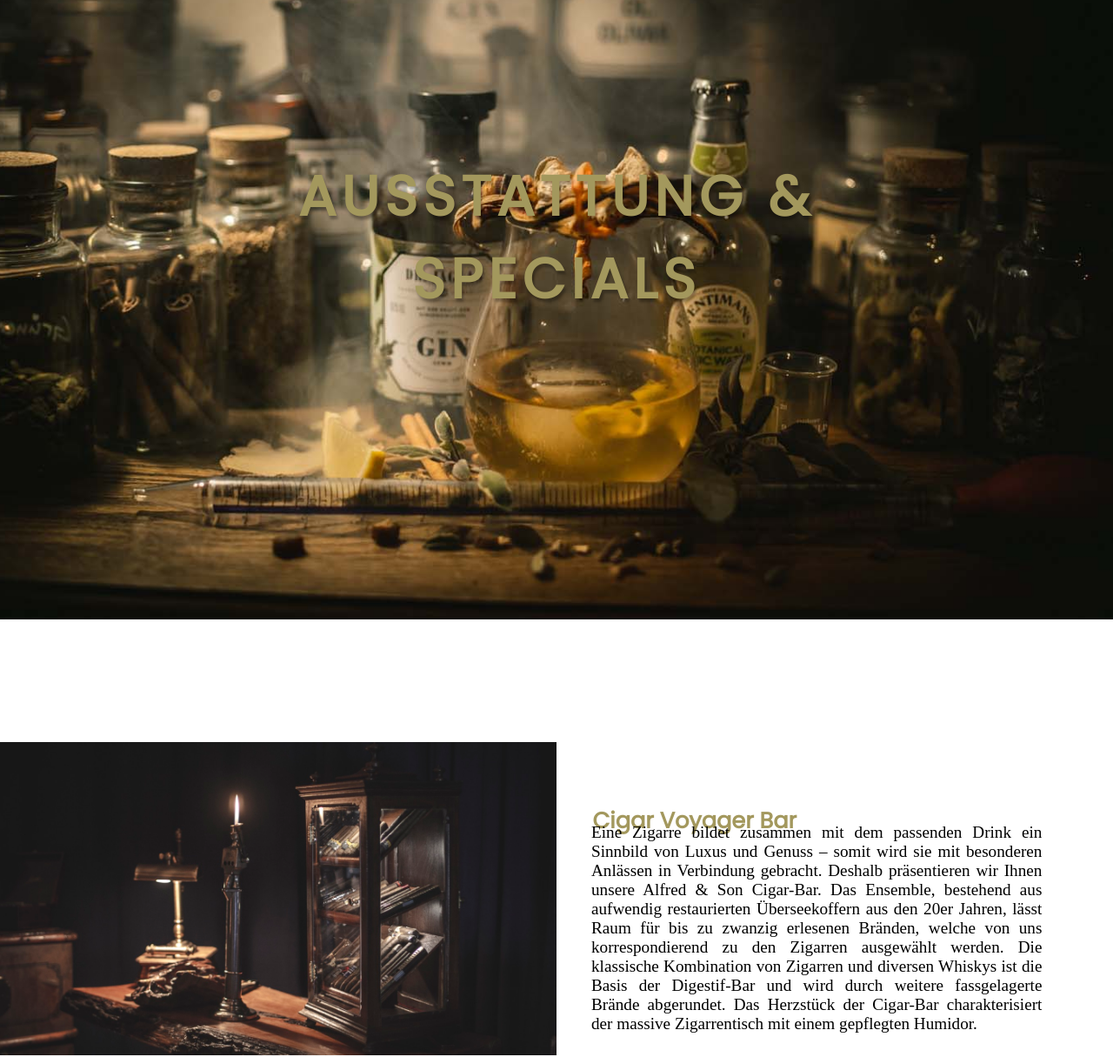
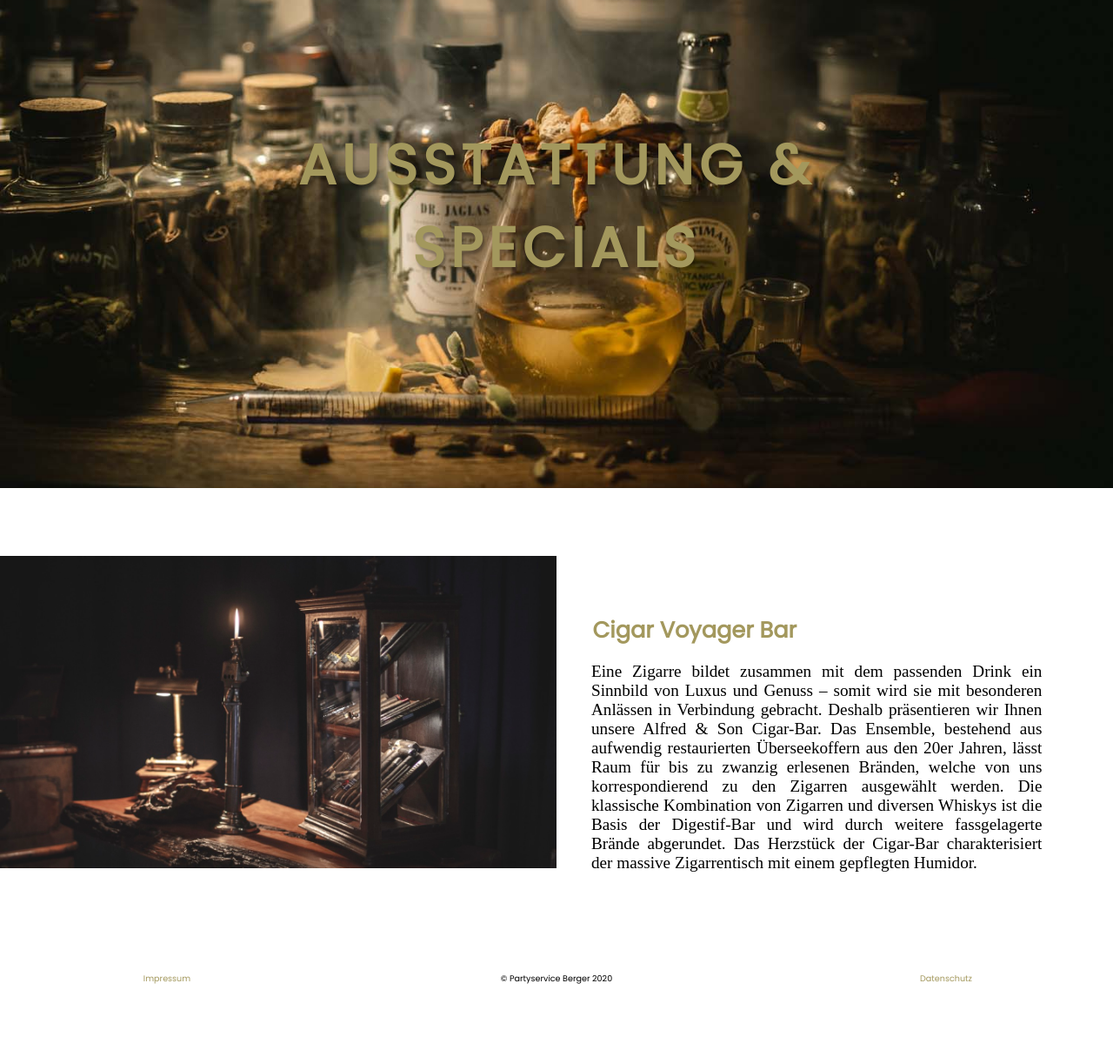
Before and after one commit to juliabrchrdt/partyserviceberger, a Gatsby site: page /ausstattung in a window 1280 px wide. Shown: the part 87-1302 px from the top of the page at 87% size. After the commit the page ends 1240 px from the top, so only its background shows below. Built offline with nearby package versions, Linux system fonts and the light colour scheme; Gatsby itself is replaced by a stand-in of ours; a web font is replaced by a local one.

Commit message:
Fehlerbehebung
+ grid-template-row von vw auf % bei Header und Textmodul für vertikale Anpassung des Contents
- noch ausstehend bei Slider, Card und Contact Modul

```diff
--- a/src/components/00_Lib/ImageProvider.scss
+++ b/src/components/00_Lib/ImageProvider.scss
@@ -1,6 +1,6 @@
 .img__position {
   display: grid;
-  grid-template-rows: 100vh;
+  grid-template-rows: 90%;
 }
 
 
--- a/src/components/01_Layout/Layout.module.scss
+++ b/src/components/01_Layout/Layout.module.scss
@@ -3,13 +3,9 @@
 * {
   margin: 0;
   padding: 0;
+}
 
-
-}
 body {
   background-color: white;
 
-
-
-
 }
--- a/src/components/03_Header/Header.module.scss
+++ b/src/components/03_Header/Header.module.scss
@@ -1,15 +1,14 @@
 @import "../00_Lib/variables";
 
 .box {
-  position: relative;
-  height: 100vh;
+margin: 0;
 }
 
 .header {
-  position: relative;
+
   display: grid;
-  grid-template-columns: 10vw 80vw 10vw;
-  grid-template-rows: 15vh 60vh 15vh;
+  grid-template-columns: 10% 80% 10%;
+  grid-template-rows: 25vh 50vh 25vh;
 
   &__position {
     grid-column: 1/4;
@@ -40,13 +39,14 @@
   }
 }
 
-@media (min-width: 76em) {
+@media (min-width: 70em) {
   .box {
-    position: relative;
-    height: 100vh;
+
   }
   .header {
-    grid-template-columns: 25vw 50vw 25vw;
+    grid-template-columns: 25% 50% 25%;
+    grid-template-rows: 25% 40% 25%;
+
 
     &__title {
       font-size: 5vw;
--- a/src/components/04_TextBox/Textbox.js
+++ b/src/components/04_TextBox/Textbox.js
@@ -21,7 +21,7 @@
               </div>
             </div>
         <div className={styles.textbox__img}>
-          <ImageProvider alt={props.alt} filename={props.filename} />
+          <ImageProvider alt={props.alt} filename={props.filename}  />
         </div>
       </div>
   )
--- a/src/components/04_TextBox/Textbox.module.scss
+++ b/src/components/04_TextBox/Textbox.module.scss
@@ -1,10 +1,11 @@
 @import "../00_Lib/variables";
 
 .textbox {
+  position: relative;
   background-color: white;
   display: grid;
-  grid-template-columns: 100vw;
-  grid-template-rows: 15vh 40vh 35vh 5vh;
+  grid-template-columns: 100%;
+  grid-template-rows: 15% 40% 40% 5%;
   overflow: hidden;
 
   &__content {
@@ -17,10 +18,10 @@
   }
 
   &__title {
-    margin-top: 2em;
+    margin: 1em;
     font-family: $fontTitle;
     color: $gold;
-    font-size:5vw;
+    font-size:180%;
     text-align: center;
     grid-row: 1/2;
     justify-self: center;
@@ -57,8 +58,9 @@
 
 @media (min-width: 70em) {
   .textbox {
+
     grid-template-columns: 50% 50%;
-    grid-template-rows: 20vh 10vh 30vh 20vh;
+    grid-template-rows: 10% 30% 30% 10%;
     grid-column-gap: 1em;
 
 
@@ -74,7 +76,7 @@
       font-size: 2vw;
       align-self: start;
       justify-self: start;
-      margin-left: 1em;
+
     }
 
     &__text {
@@ -88,8 +90,6 @@
       height: auto;
       margin-left: 0;
       overflow: hidden;
-      visibility: visible;
-      position: relative;
       grid-row: 2/4;
       grid-column: 1/2;
       align-self: center;
--- a/src/components/05_Slider/Slider.module.scss
+++ b/src/components/05_Slider/Slider.module.scss
@@ -155,7 +155,7 @@
       justify-self: start;
       align-self: start;
       margin: 2em;
-      font-size: 2em;
+      font-size: 200%;
       font-family: $fontTitle;
       text-transform: uppercase;
       color: $gold;
@@ -200,6 +200,7 @@
       grid-column: 1/2;
       justify-self: center;
       align-self: end;
+
     }
   }
 
--- a/src/components/06_Cards/Cards.module.scss
+++ b/src/components/06_Cards/Cards.module.scss
@@ -1,6 +1,7 @@
 @import "../00_Lib/variables";
 
 .cards {
+
   z-index: 200;
 
   &__content {
@@ -97,7 +98,7 @@
   .cards {
     &__content {
       z-index: 200;
-      position: relative;
+
       grid-template-columns: repeat(5, 20%);
       grid-template-rows: 10vh 50vh 10vh;
       grid-column-gap: 3em;
--- a/src/components/07_Contact/Contact.module.scss
+++ b/src/components/07_Contact/Contact.module.scss
@@ -2,7 +2,7 @@
 
 .contact {
   z-index: 399;
-  position: relative;
+
   display: grid;
   grid-template-columns: 100vw;
   grid-template-rows: 5vh 10vh 20vh 20vh 15vh;
--- a/src/pages/ausstattung.js
+++ b/src/pages/ausstattung.js
@@ -5,7 +5,7 @@
 
 export default () => (
   <Layout>
-    <Header alt={"header"}  filename={"ausstattung.jpg"} title={"Ausstattung & Specials"}  styling={{height: "111%"}}/>
+    <Header alt={"header"}  filename={"ausstattung.jpg"} title={"Ausstattung & Specials"}  styling={{height: "100%"}}/>
     <TextBox
       title={"Cigar Voyager Bar"}
       text={`Eine Zigarre bildet zusammen mit dem passenden Drink ein Sinnbild von Luxus und Genuss – somit wird sie mit besonderen Anlässen in Verbindung gebracht.
--- a/src/pages/hochzeiten.js
+++ b/src/pages/hochzeiten.js
@@ -6,7 +6,7 @@
 const Hochzeiten = () => {
   return (
     <Layout>
-      <Header alt={"header"}  filename={"hochzeit-3.jpg"} title={"Hochzeiten"} styling={{height: "111%"}}/>
+      <Header alt={"header"}  filename={"hochzeit-3.jpg"} title={"Hochzeiten"} styling={{height: "100%"}}/>
       <TextBox
         title={"Der schönste Tag Ihres Lebens"}
         text={`Nach über 30 Ehejahren blicken wir noch immer gerne auf unseren eigenen Hochzeitstag zurück, der uns daran erinnert, wie unvergesslich ein einzelner Tag sein kann. Deshalb legen wir alles daran, gerade diesen Tag für Sie zu einem einzigartigen Erlebnis werden zu lassen. In den langen Jahren, in denen wir die unterschiedlichsten Brautpaare beraten durften, konnten wir viele Erfahrungen sammeln, die wir gerne an Sie weitergeben.`}
--- a/src/pages/index.js
+++ b/src/pages/index.js
@@ -10,7 +10,7 @@
 
 export default () => (
   <Layout>
-    <Header alt={"header"} filename={"header.jpg"} fileLogo={"logo.png"} styling={{height: "111%"}}/>
+    <Header alt={"header"} filename={"header.jpg"} fileLogo={"logo.png"} styling={{height: "100%"}}/>
     <TextBox
       title={"Genießen Sie das Besondere"}
       text={`Nach diesem Motto verwöhnen wir unsere Kunden nun schon seit vielen Jahren.
--- a/src/pages/kulinarik.js
+++ b/src/pages/kulinarik.js
@@ -6,7 +6,7 @@
 
 export default () => (
   <Layout>
-    <Header filename={"kulinarik.jpg"} title={"Kulinarische Köstlichkeiten"} styling={{height: "111%"}}/>
+    <Header filename={"kulinarik.jpg"} title={"Kulinarische Köstlichkeiten"} styling={{height: "100%"}}/>
 
     <TextBox
       title={"Ein Blick in unsere Küche"}
--- a/src/pages/locations.js
+++ b/src/pages/locations.js
@@ -7,7 +7,7 @@
 const Locations = () => {
   return (
     <Layout>
-      <Header  title={"Unsere Partnerlocations"} filename={"locations.jpg"} styling={{height: "111%"}} alt={"locations"}/>
+      <Header  title={"Unsere Partnerlocations"} filename={"locations.jpg"} styling={{height: "100%"}} alt={"locations"}/>
 
       <TextBox
         title={"Schloss Steinach"}
--- a/src/pages/ueberUns.js
+++ b/src/pages/ueberUns.js
@@ -8,7 +8,7 @@
 const UeberUns = () => {
   return (
     <Layout>
-     <Header title={"Über uns"} filename={"teamBerger-6.jpg"} styling={{height: "111%"}}/>
+     <Header title={"Über uns"} filename={"teamBerger-6.jpg"} styling={{height: "100%"}}/>
 
       <TextBox
         title={"Eine Familientradition"}
```
